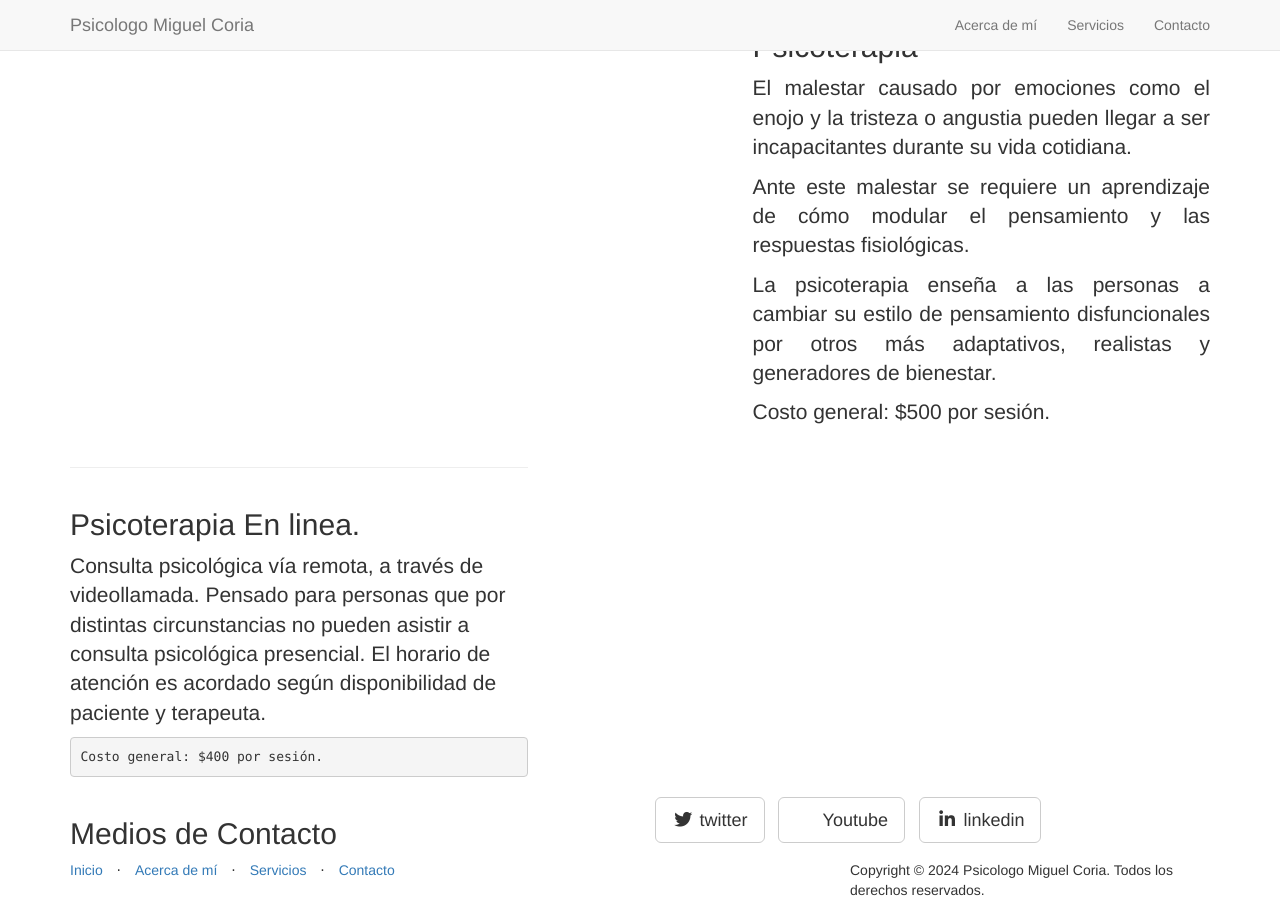
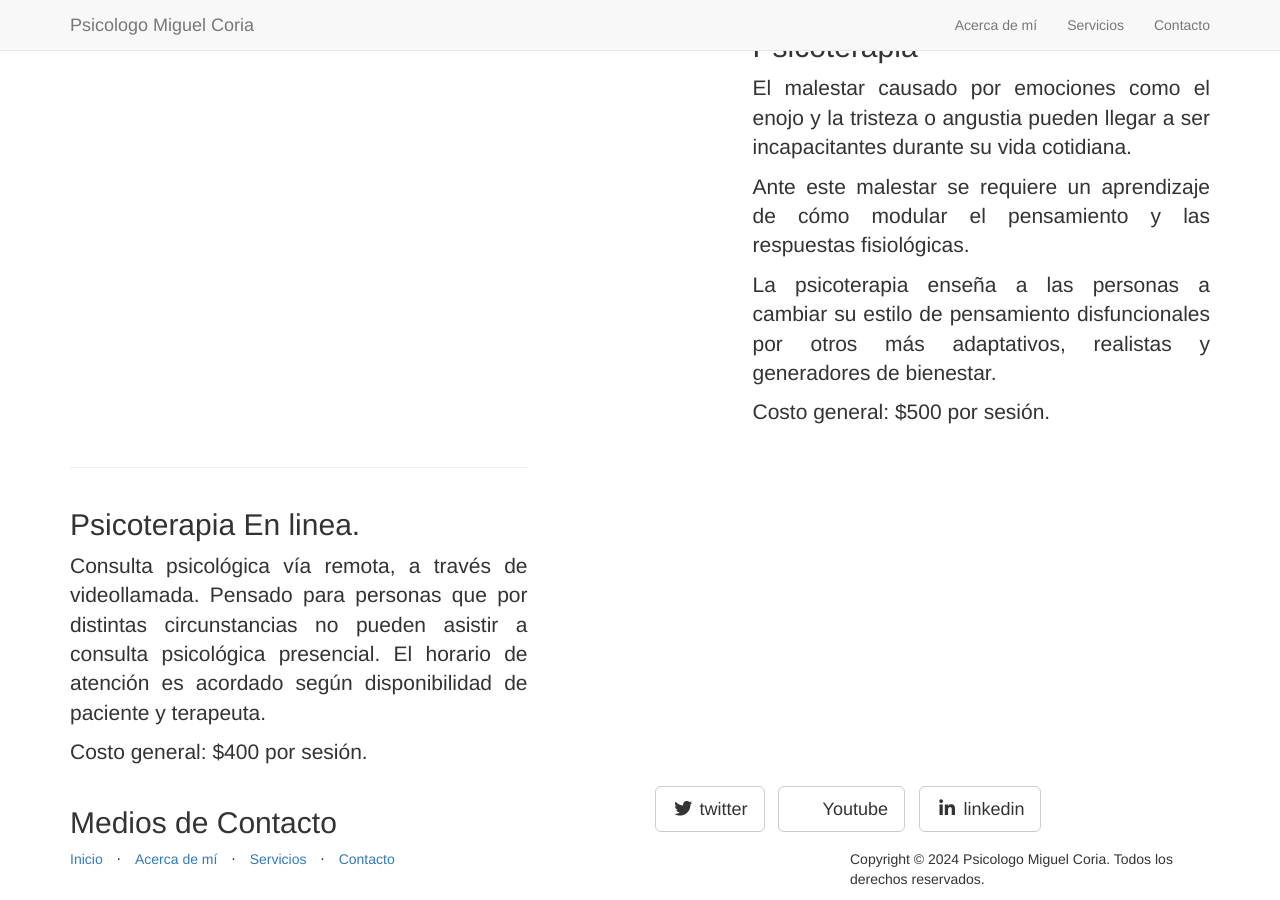
Before and after one commit to PsicologoMiguelCoria/psicologomiguelcoria.github.io, a Jekyll site: the page built from _posts/2014-09-22-services-2.markdown, in a window 1280 px wide and 900 px high, scrolled down 965 px. Built offline with Jekyll 4.4.1, drawn with Linux system fonts in a browser that asks for light colours; nearby versions of some CDN libraries; library files that are not in the unit come from our copies.

Commit message:
Update 2014-09-22-services-2.markdown

```diff
--- a/_posts/2014-09-22-services-2.markdown
+++ b/_posts/2014-09-22-services-2.markdown
@@ -5,6 +5,8 @@ category: Services
 title: Psicoterapia En linea.
 description: |
 ---
-Consulta psicológica vía remota, a través de videollamada. Pensado para personas que por distintas circunstancias no pueden asistir a consulta psicológica presencial. El horario de atención es acordado según disponibilidad de paciente y terapeuta.
+<div align="justify">
+<p>Consulta psicológica vía remota, a través de videollamada. Pensado para personas que por distintas circunstancias no pueden asistir a consulta psicológica presencial. El horario de atención es acordado según disponibilidad de paciente y terapeuta.</p>
 
-    Costo general: $400 por sesión.
+<p>Costo general: $400 por sesión.</p>
+</div>
```
